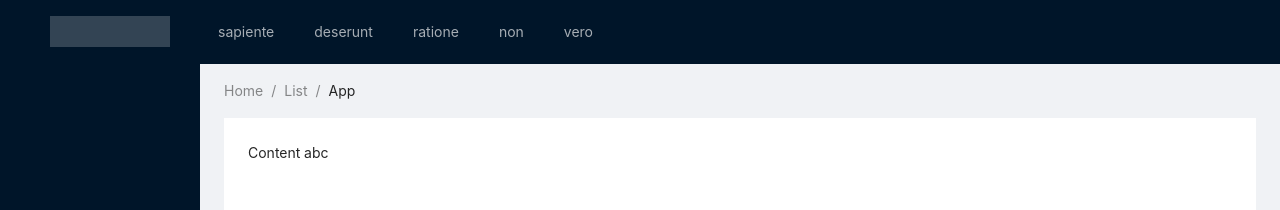
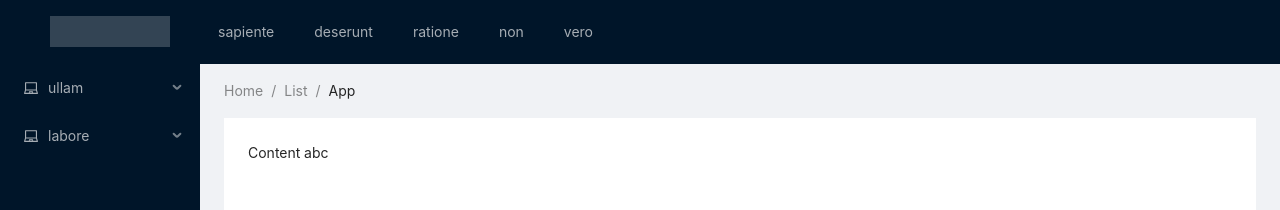
Before and after one commit to FOG9999/web-knowledge-fe, a React (Create React App) app: page / in a window 1280 px wide. Shown: the top 210 px of the page. Built offline with nearby package versions, Linux system fonts and the light colour scheme.

Commit message:
layout done

```diff
--- a/src/layouts/LayoutContainer.jsx
+++ b/src/layouts/LayoutContainer.jsx
@@ -12,27 +12,35 @@ export const LayoutContainer = (props) => {
     const [categories, setCategories] = useState([]);
     const [selectedCourse, setSelectedCourse] = useState("");
     const [childCourses, setChildCourses] = useState([]);
-    const [lessons, setLessons] = useState([]);
+    const [lessons, setLessons] = useState(new Map());
     const [blocks, setBlocks] = useState([]);
     const [collapsed, setCollapsed] = useState(true);
-    const [selectedLesson, setSelectedLesson] = useState('');
+    const [selectedLesson, setSelectedLesson] = useState("");
 
     useEffect(() => {
-        let children = getChildCoursesForParent();
-        setChildCourses([...children]);
-    }, [selectedCourse])
+        if (selectedCourse) {
+            let childCourses = getChildCoursesForParent();
+            let lessonMap = new Map();
+            childCourses.forEach((course) => {
+                lessonMap.set(course.id, getLessonsForChildCourse(course));
+            });
+            setChildCourses(childCourses);
+            setLessons(lessonMap);
+            setSelectedLesson(lessonMap.get("e9c5bb46-9710-4c97-b914-ec0c85d3a39f")[0].id); // id of the first lesson in the first child course of the current course
+        }
+    }, [selectedCourse]);
 
     useEffect(() => {
         setTimeout(() => {
             setCategories(fake.categories);
-            setLessons(fake.lessons);
-            // setSelectedCourse("61b56b40-2dd9-416f-bc96-952ced0731f5");
+            // setLessons(fake.lessons);
+            setSelectedCourse("61b56b40-2dd9-416f-bc96-952ced0731f5");
         }, 1000);
     }, []);
 
     useEffect(() => {
         getBlocksForCurrentLesson();
-    }, [selectedLesson])
+    }, [selectedLesson]);
 
     // get only parent courses for a category on horizontal navabar
     const getParentCoursesForCategoryMenu = (categoryId) => {
@@ -53,7 +61,7 @@ export const LayoutContainer = (props) => {
     // render categories in horizontal navbar
     const renderCategories = () => {
         return (
-            <Menu mode="horizontal" theme="dark" style={{ lineHeight: '64px' }}>
+            <Menu mode="horizontal" theme="dark" style={{ lineHeight: "64px" }}>
                 {categories.map((cate) => {
                     return renderCoursesForCategoryMenu(cate);
                 })}
@@ -64,14 +72,22 @@ export const LayoutContainer = (props) => {
     // render lessons of a child course on submenu in sidebar
     const renderLessonsForChildCourse = (childCourse) => {
         return (
-            <SubMenu key={childCourse.id} title={
-                <span>
-                    <LaptopOutlined />
-                    <span>{childCourse.title}</span>
-                </span>
-            }>
-                {getLessonsForChildCourse(childCourse).map((l) => {
-                    return <Menu.Item key={l.id} title={l.title}> {l.title} </Menu.Item>;
+            <SubMenu
+                key={childCourse.id}
+                title={
+                    <span>
+                        <LaptopOutlined />
+                        <span>{childCourse.title}</span>
+                    </span>
+                }
+            >
+                {lessons.get(childCourse.id).map((l) => {
+                    return (
+                        <Menu.Item key={l.id} title={l.title}>
+                            {" "}
+                            {l.title}{" "}
+                        </Menu.Item>
+                    );
                 })}
             </SubMenu>
         );
@@ -94,22 +110,21 @@ export const LayoutContainer = (props) => {
     };
 
     const getLessonsForChildCourse = (childCourse) => {
-        let currLessons = lessons.filter((l) => l.courseId === childCourse.id);
-        setSelectedLesson(currLessons[0].id);
+        let currLessons = fake.lessons.filter((l) => l.courseId === childCourse.id);
         return currLessons;
     };
 
     const getBlocksForCurrentLesson = () => {
-        let currBlocks = fake.blocks.filter(b => b.lessonId === selectedLesson);
+        let currBlocks = fake.blocks.filter((b) => b.lessonId === selectedLesson);
         setBlocks(currBlocks);
-    }
+    };
 
     const onCollapse = (collapsed) => {
-        setCollapsed(collapsed)
+        setCollapsed(collapsed);
     };
 
     return (
-        <Layout style={{minHeight: '100vh'}}>
+        <Layout style={{ minHeight: "100vh" }}>
             <Header>
                 <CustomHeader />
                 {renderCategories()}
@@ -132,7 +147,7 @@ export const LayoutContainer = (props) => {
                             minHeight: 280,
                         }}
                     >
-                        {React.cloneElement(props.children, {blocks})}
+                        {React.cloneElement(props.children, { blocks })}
                     </Content>
                     <Footer style={{ textAlign: "center" }}>Ant Design ©2018 Created by Ant UED</Footer>
                 </Layout>
```
